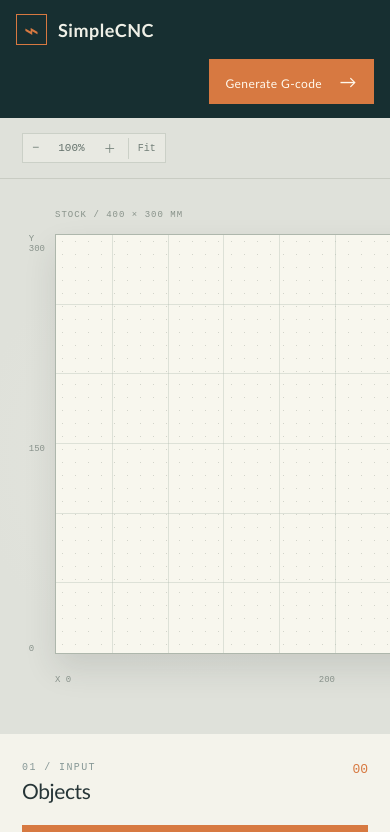
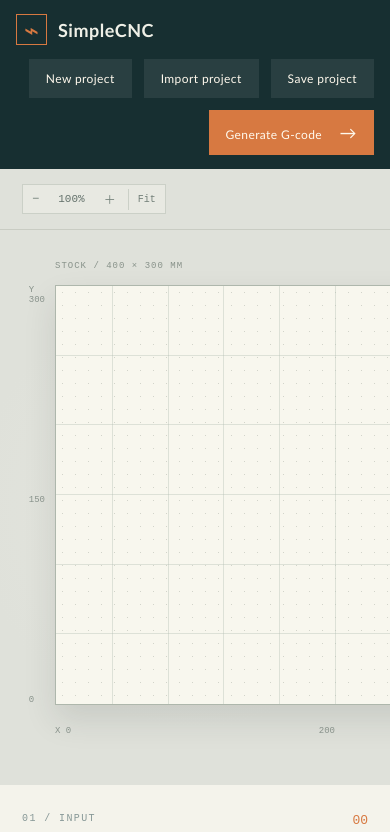
Before and after one commit to stephenharris/simplecnc, a React (Vite) app: page / in a window 390 px wide. Shown: the top 832 px of the page. Built offline with nearby package versions, Linux system fonts and the light colour scheme.

Commit message:
Implement save/export/import project
- Project is saved to localstorage so survives browser restarts.
- Export ('save') functionality to download the project
- Import ('import') functionality to import the project

```diff
--- a/src/App.tsx
+++ b/src/App.tsx
@@ -1,4 +1,4 @@
-import { useRef, useState } from 'react'
+import { useEffect, useRef, useState } from 'react'
 import type { ChangeEvent } from 'react'
 import './App.css'
 import { Canvas } from './components/Canvas'
@@ -7,16 +7,29 @@ import { LeftSidebar } from './components/LeftSidebar'
 import { RightSidebar } from './components/RightSidebar'
 import { createGcodeZip } from './gcode/generator'
 import { AxisAlignedBoundingBox, rotateSelectionAroundPoint } from './utils/geometry'
+import { clearProjectFromStorage, deserializeProject, loadProjectFromStorage, saveProjectToStorage, serializeProject } from './utils/project'
 import { createImportedObjects, extractPathSvgs } from './utils/svg'
 import type { Point, Stock, SvgObject } from './types/cnc'
 
 function App() {
-  const [objects, setObjects] = useState<SvgObject[]>([])
+  const defaultStock: Stock = { width: 400, height: 300, depth: 12 }
+  const storedProject = loadProjectFromStorage()
+  const [objects, setObjects] = useState<SvgObject[]>(storedProject?.objects ?? [])
   const [selectedIds, setSelectedIds] = useState<number[]>([])
-  const [stock, setStock] = useState<Stock>({ width: 400, height: 300, depth: 12 })
+  const [stock, setStock] = useState<Stock>(storedProject?.stock ?? defaultStock)
   const [zoom, setZoom] = useState(100)
   const fileInput = useRef<HTMLInputElement>(null)
+  const projectInput = useRef<HTMLInputElement>(null)
+  const hasHydratedProject = useRef(false)
   const selectedObjects = objects.filter((object) => selectedIds.includes(object.id))
+
+  useEffect(() => {
+    if (!hasHydratedProject.current) {
+      hasHydratedProject.current = true
+      return
+    }
+    saveProjectToStorage({ stock, objects })
+  }, [stock, objects])
 
   const updateSelected = (changes: Partial<SvgObject>) => {
     if (selectedIds.length === 0) return
@@ -81,6 +94,44 @@ function App() {
     event.target.value = ''
   }
 
+  const saveProject = () => {
+    const payload = serializeProject({ stock, objects })
+    const blob = new Blob([payload], { type: 'application/json' })
+    const url = URL.createObjectURL(blob)
+    const link = document.createElement('a')
+    link.href = url
+    link.download = 'simplecnc-project.json'
+    link.click()
+    URL.revokeObjectURL(url)
+  }
+
+  const newProject = () => {
+    const emptyStock: Stock = { width: 400, height: 300, depth: 12 }
+    setObjects([])
+    setSelectedIds([])
+    setStock(emptyStock)
+    clearProjectFromStorage()
+  }
+
+  const importProject = (event: ChangeEvent<HTMLInputElement>) => {
+    const file = event.target.files?.[0]
+    if (!file) return
+
+    const reader = new FileReader()
+    reader.onload = () => {
+      try {
+        const importedProject = deserializeProject(String(reader.result))
+        setObjects(importedProject.objects)
+        setStock(importedProject.stock)
+        setSelectedIds([])
+      } catch (error) {
+        window.alert(error instanceof Error ? error.message : 'Could not import that SimpleCNC project file.')
+      }
+    }
+    reader.readAsText(file)
+    event.target.value = ''
+  }
+
   const deleteSelected = () => {
     if (selectedIds.length === 0) return
     setObjects((current) => current.filter((object) => !selectedIds.includes(object.id)))
@@ -126,7 +177,8 @@ function App() {
 
   return (
     <main className="app-shell">
-      <Header onGenerateGCode={downloadGcode} />
+      <Header onGenerateGCode={downloadGcode} onImportProject={() => projectInput.current?.click()} onNewProject={newProject} onSaveProject={saveProject} />
+      <input ref={projectInput} type="file" accept=".json,application/json" hidden onChange={importProject} />
       <div className="workspace">
         <LeftSidebar objects={objects} stock={stock} fileInput={fileInput} onImport={importFiles} onSelect={(id, additive) => {
           setSelectedIds((current) => {
--- a/src/components/Header.css
+++ b/src/components/Header.css
@@ -7,6 +7,13 @@
   padding: 0 28px;
   gap: 32px;
   justify-content: space-between;
+}
+
+.header-actions {
+  display: flex;
+  align-items: center;
+  gap: 12px;
+  margin-left: auto;
 }
 
 .brand {
@@ -40,13 +47,22 @@
   color: #879897;
 }
 
+.secondary-button,
 .export-button {
   border: 0;
-  background: #d77941;
   color: #fff9ed;
   padding: 12px 17px;
   font-size: 12px;
   letter-spacing: .4px;
+  cursor: pointer;
+}
+
+.secondary-button {
+  background: rgba(255, 255, 255, 0.08);
+}
+
+.export-button {
+  background: #d77941;
 }
 
 .export-button span {
@@ -73,7 +89,9 @@
     gap: 14px;
   }
 
-  .export-button {
-    margin-left: auto;
+  .header-actions {
+    width: 100%;
+    justify-content: flex-end;
+    flex-wrap: wrap;
   }
 }
--- a/src/components/Header.tsx
+++ b/src/components/Header.tsx
@@ -2,9 +2,12 @@ import './Header.css'
 
 type HeaderProps = {
   onGenerateGCode: () => void
+  onSaveProject: () => void
+  onImportProject: () => void
+  onNewProject: () => void
 }
 
-export function Header({ onGenerateGCode }: HeaderProps) {
+export function Header({ onGenerateGCode, onSaveProject, onImportProject, onNewProject }: HeaderProps) {
   return (
     <header className="topbar">
       <div className="brand">
@@ -13,9 +16,21 @@ export function Header({ onGenerateGCode }: HeaderProps) {
           <strong>SimpleCNC</strong>
         </span>
       </div>
-      <button className="export-button" type="button" onClick={onGenerateGCode}>
-        Generate G-code <span>→</span>
-      </button>
+
+      <div className="header-actions">
+        <button className="secondary-button" type="button" onClick={onNewProject}>
+          New project
+        </button>
+        <button className="secondary-button" type="button" onClick={onImportProject}>
+          Import project
+        </button>
+        <button className="secondary-button" type="button" onClick={onSaveProject}>
+          Save project
+        </button>
+        <button className="export-button" type="button" onClick={onGenerateGCode}>
+          Generate G-code <span>→</span>
+        </button>
+      </div>
     </header>
   )
 }
--- /dev/null
+++ b/src/utils/project.ts
@@ -0,0 +1,62 @@
+import type { Stock, SvgObject } from '../types/cnc'
+
+export type ProjectFile = {
+  version: number
+  stock: Stock
+  objects: SvgObject[]
+  savedAt?: string
+}
+
+export const PROJECT_STORAGE_KEY = 'simplecnc-project-v1'
+
+export const serializeProject = (project: Pick<ProjectFile, 'stock' | 'objects'>): string => JSON.stringify({
+  version: 1,
+  savedAt: new Date().toISOString(),
+  stock: project.stock,
+  objects: project.objects,
+}, null, 2)
+
+export const deserializeProject = (raw: string): ProjectFile => {
+  try {
+    const parsed = JSON.parse(raw) as Partial<ProjectFile>
+    if (!parsed || typeof parsed !== 'object') {
+      throw new Error('Project payload is empty.')
+    }
+
+    if (!parsed.stock || !Array.isArray(parsed.objects)) {
+      throw new Error('Project file is missing the stock or object list.')
+    }
+
+    return {
+      version: 1,
+      stock: parsed.stock,
+      objects: parsed.objects as SvgObject[],
+      savedAt: typeof parsed.savedAt === 'string' ? parsed.savedAt : undefined,
+    }
+  } catch {
+    throw new Error('Could not load that project file. Please choose a valid SimpleCNC project export.')
+  }
+}
+
+export const saveProjectToStorage = (project: Pick<ProjectFile, 'stock' | 'objects'>) => {
+  if (typeof window === 'undefined' || !('localStorage' in window)) return
+  window.localStorage.setItem(PROJECT_STORAGE_KEY, serializeProject(project))
+}
+
+export const clearProjectFromStorage = () => {
+  if (typeof window === 'undefined' || !('localStorage' in window)) return
+  window.localStorage.removeItem(PROJECT_STORAGE_KEY)
+}
+
+export const loadProjectFromStorage = (): ProjectFile | null => {
+  if (typeof window === 'undefined' || !('localStorage' in window)) return null
+
+  const raw = window.localStorage.getItem(PROJECT_STORAGE_KEY)
+  if (!raw) return null
+
+  try {
+    return deserializeProject(raw)
+  } catch {
+    return null
+  }
+}
```
Also changed, not shown: src/utils/svg.ts (+3 -1 lines), 1 other file (tests, documents, lock files or other folders).
